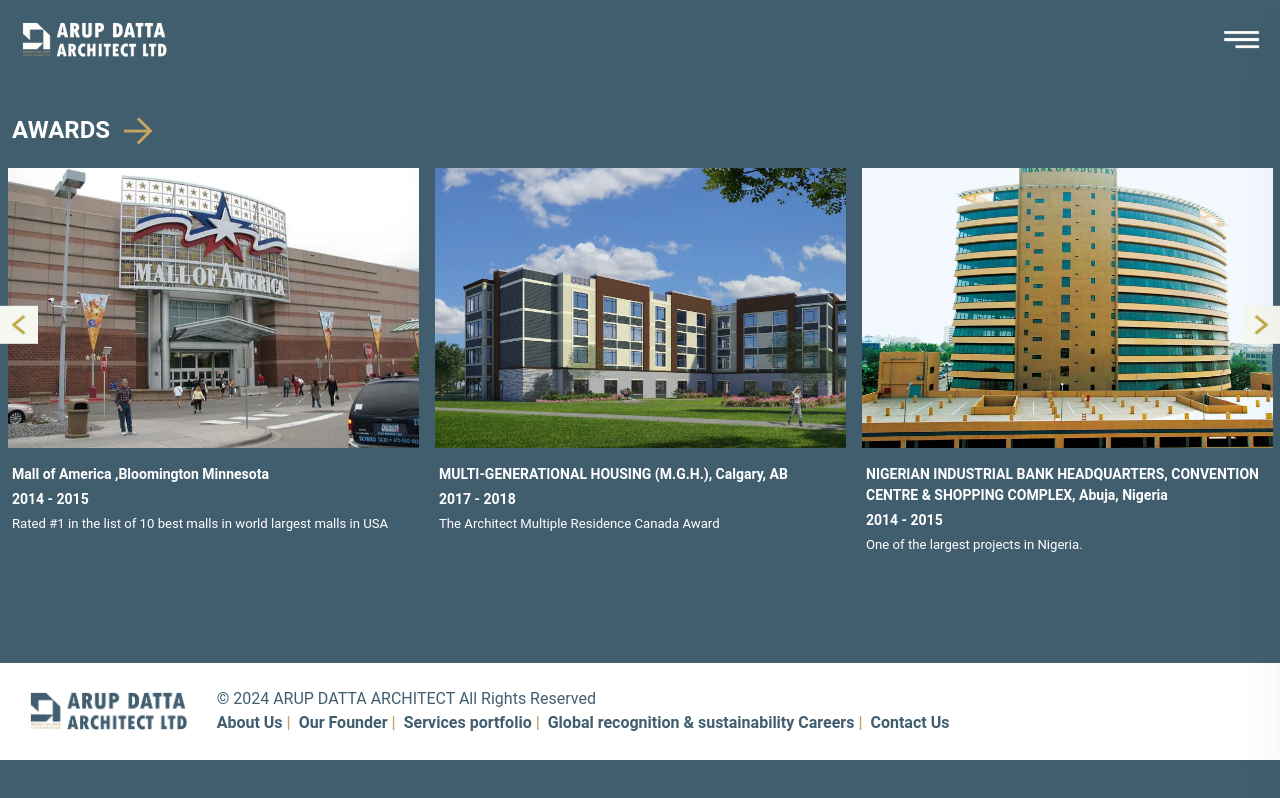
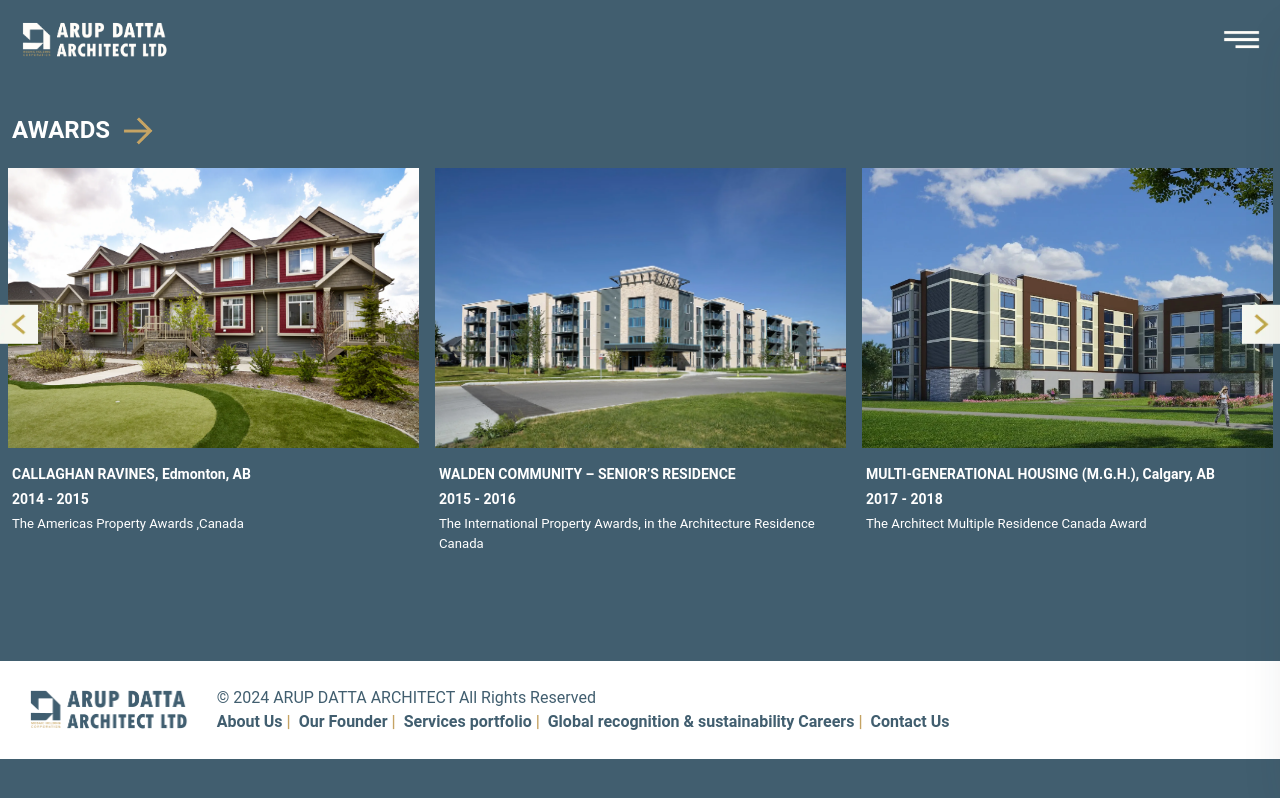
Before and after one commit to mhceg791-199/arup, a React (Vite) app: page /globalRecognations in a window 1280 px wide. Built offline with nearby package versions, Linux system fonts and the light colour scheme.

Commit message:
edit some of text and remove items from services and awards

```diff
--- a/src/components/about/aboutSection/aboutSection.jsx
+++ b/src/components/about/aboutSection/aboutSection.jsx
@@ -7,22 +7,29 @@
       <div className="bg-white py-10 text-mainColor md:px-20">
         <SectionHeader text="ABOUT US" />
         <p className="mt-5 text-justify">
-          Arup Datta Architect Ltd. (ADAL), a proud subsidiary of Mosaic Holding
-          Corporation, is a globally recognized multidisciplinary firm with over
-          40 years of expertise in delivering exceptional design solutions.
-          Comprising a skilled team of architects, architectural technologists,
-          project managers, interior designers, and dedicated support
-          professionals, ADAL has established a stellar reputation for
-          excellence across residential, commercial, and institutional sectors.
-          The firm specializes in master and urban planning, interior design,
-          and a wide range of architectural projects, including single-family
-          and multifamily residential developments, commercial and
-          administrative spaces, healthcare and cultural buildings, and creative
-          endeavors such as theme parks, set designs, and water features.
-          Additionally, ADAL provides comprehensive regulatory and technical
-          services, including building booklets and permit facilitation.
-          Committed to innovation, quality, and functionality, ADAL continues to
-          shape visionary and enduring spaces worldwide.
+          Arup Datta Architect Ltd. (ADAL), a proud subsidiary of{" "}
+          <a
+            className="font-bold underline"
+            target="_blank"
+            href="https://www.mosaicholding.com/"
+          >
+            Mosaic Holding Corporation
+          </a>
+          , is a globally recognized multidisciplinary firm with over 40 years
+          of expertise in delivering exceptional design solutions. Comprising a
+          skilled team of architects, architectural technologists, project
+          managers, interior designers, and dedicated support professionals,
+          ADAL has established a stellar reputation for excellence across
+          residential, commercial, and institutional sectors. The firm
+          specializes in master and urban planning, interior design, and a wide
+          range of architectural projects, including single-family and
+          multifamily residential developments, commercial and administrative
+          spaces, healthcare and cultural buildings, and creative endeavors such
+          as theme parks, set designs, and water features. Additionally, ADAL
+          provides comprehensive regulatory and technical services, including
+          building booklets and permit facilitation. Committed to innovation,
+          quality, and functionality, ADAL continues to shape visionary and
+          enduring spaces worldwide.
         </p>
       </div>
       <div
--- a/src/components/home/awards/awards.jsx
+++ b/src/components/home/awards/awards.jsx
@@ -9,11 +9,19 @@
 function Awards() {
   const awardsDetails = [
     {
-      img: "/awards/1.webp",
-      title: "CALLAGHAN RAVINES, Edmonton, AB",
-      year: "2014 - 2015",
+      img: "/awards/7.webp",
+      title: "OSHEANA CONDOMINIUMS, Edmonton, AB",
+      year: "2006",
+      link: `/projects/${slugify("Osheana Condominiums")}`,
+      description:
+        "SAM Awards 2006 under 2 categories for Suite Design Types Finalist – SAM Awards 2006 as one of the 2 best Apartments.",
+    },
+    {
+      img: "/awards/3.webp",
+      title: "MACKINNON ESTATES, Edmonton, AB",
       link: `/projects/${slugify("CALLAGHAN RAVINES, Edmonton, AB")}`,
-      description: "The Americas Property Awards ,Canada",
+      year: "2012",
+      description: "The SAM Awards 2011 Finalist Town House Category",
     },
     {
       img: "/awards/2.webp",
@@ -23,60 +31,11 @@
       description: "The American Property Awards ,Canada ",
     },
     {
-      img: "/awards/3.webp",
-      title: "MACKINNON ESTATES, Edmonton, AB",
+      img: "/awards/1.webp",
+      title: "CALLAGHAN RAVINES, Edmonton, AB",
+      year: "2014 - 2015",
       link: `/projects/${slugify("CALLAGHAN RAVINES, Edmonton, AB")}`,
-      year: "2012",
-      description: "The SAM Awards 2011 Finalist Town House Category",
-    },
-    {
-      img: "/awards/4.webp",
-      title: "Mall of America ,Bloomington Minnesota",
-      link: `/projects/${slugify("The Mall of America")}`,
-      year: "2014 - 2015",
-      description:
-        "Rated #1 in the list of 10 best malls in world largest malls in USA",
-    },
-    {
-      img: "/awards/5.webp",
-      title: "MULTI-GENERATIONAL HOUSING (M.G.H.), Calgary, AB",
-      link: `/projects/${slugify(
-        "Multi-Generational Housing (M.G.H.), Calgary, AB"
-      )}`,
-      year: "2017 - 2018",
-      description: "The Architect Multiple Residence Canada Award ",
-    },
-    {
-      img: "/awards/6.webp",
-      title:
-        "NIGERIAN INDUSTRIAL BANK HEADQUARTERS, CONVENTION CENTRE & SHOPPING COMPLEX, Abuja, Nigeria",
-      year: "2014 - 2015",
-      link: `/projects/${slugify("Nigerian Industrial Bank Headquarters")}`,
-      description: "One of the largest projects in Nigeria.",
-    },
-    {
-      img: "/awards/7.webp",
-      title: "OSHEANA CONDOMINIUMS, Edmonton, AB",
-      year: "2006",
-      link: `/projects/${slugify("Osheana Condominiums")}`,
-      description:
-        "SAM Awards 2006 under 2 categories for Suite Design Types Finalist – SAM Awards 2006 as one of the 2 best Apartments.",
-    },
-    {
-      img: "/awards/8.webp",
-      title: "Olympic Center, Calgary, AB",
-      year: "2014 - 2015",
-      link: `/projects/${slugify("Olympic Center")}`,
-      description:
-        "Winning design of a limited competition of five local firms. ",
-    },
-    {
-      img: "/awards/9.webp",
-      title: "One Denver Place, Denver, Colorado, USA",
-      year: "2014 - 2015",
-      link: `/projects/${slugify("One Denver Place")}`,
-      description:
-        "Won a limited competition among five architectural firms in Calgary",
+      description: "The Americas Property Awards ,Canada",
     },
     {
       img: "/awards/10.webp",
@@ -87,11 +46,13 @@
         "The International Property Awards, in the Architecture Residence Canada ",
     },
     {
-      img: "/awards/11.webp",
-      title: "West Edmonton Mall , Edmonton, AB",
-      year: "2013 - 2014",
-      link: `/projects/${slugify("West Edmonton Mall")}`,
-      description: "Rated #2 in the list of 10 – Best Malls in the World",
+      img: "/awards/5.webp",
+      title: "MULTI-GENERATIONAL HOUSING (M.G.H.), Calgary, AB",
+      link: `/projects/${slugify(
+        "Multi-Generational Housing (M.G.H.), Calgary, AB"
+      )}`,
+      year: "2017 - 2018",
+      description: "The Architect Multiple Residence Canada Award ",
     },
   ];
   const settings = {
--- a/src/components/home/joinUs/joinUs.jsx
+++ b/src/components/home/joinUs/joinUs.jsx
@@ -17,10 +17,10 @@
           <img src="/home/career.webp" alt="" />
         </div>
         <div className="col-span-1 flex justify-center flex-col">
-          <p className="text-base">ARUP Careers</p>
+          <p className="text-base">ADAL Careers</p>
           <p className="font-bold text-xl mt-2">JOIN US</p>
           <p className="my-3 md:w-3/4">
-            At ARUP, we believe in nurturing talent, fostering innovation, and
+            At ADAL, we believe in nurturing talent, fostering innovation, and
             empowering individuals to make a meaningful impact.
           </p>
           <div>
--- a/src/components/home/numbers/numbers.jsx
+++ b/src/components/home/numbers/numbers.jsx
@@ -32,8 +32,8 @@
       <div className="grid md:grid-cols-2  grid-cols-1 py-16 gap-6">
         <div className="col-span-1 flex items-center">
           <p className="font-bold text-xl md:px-10">
-            CREATING ARCHITECTURE IS A PROCESS OF STRIVING FOR EXCELLENCE, BY
-            THE PEOPLE, FOR THE PEOPLE
+            CREATING ARCHITECTURE IS A PROCESS OF STRIVING FOR EXCELLENCE, FOR
+            THE PEOPLE, BY THE PEOPLE
           </p>
         </div>
         <div className="col-span-1 ">
--- a/src/context/servicesContext.jsx
+++ b/src/context/servicesContext.jsx
@@ -43,21 +43,6 @@
       img: "/services/8.webp",
       text: "We create innovative, immersive theme parks that captivate and inspire visitors of all ages.",
     },
-    {
-      name: "SET DESIGNS",
-      img: "/services/9.webp",
-      text: "We design dynamic, visually striking sets that blend artistry and technical expertise to bring stories to life.",
-    },
-    {
-      name: "WATER FEATURES",
-      img: "/services/10.webp",
-      text: "We create captivating water features that enhance any space with elegance, tranquility, and sensory appeal.",
-    },
-    {
-      name: "BUILDING BOOKLET & PERMITS",
-      img: "/services/11.webp",
-      text: "We provide building booklets and manage permits, ensuring compliance and project excellence.",
-    },
   ];
   return (
     <sericesContext.Provider value={{ servicesDetails }}>
```
Also changed, not shown: src/context/data/projectsData.js (line endings or trailing spaces), 1 other file (tests, documents, lock files or other folders).
